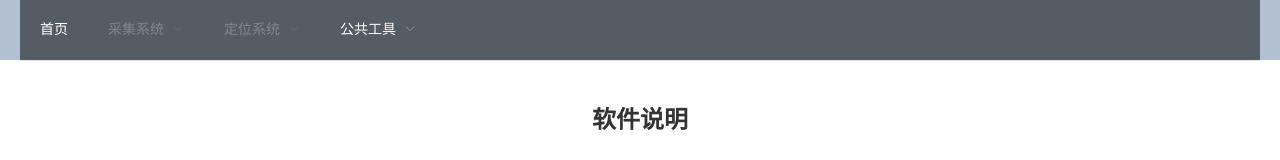
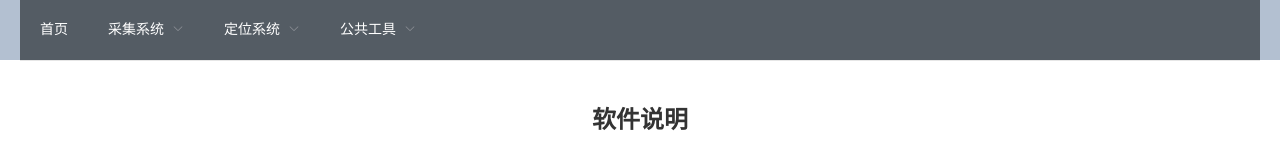
Before and after one commit to Dushifeng/locationsystem, a Vue app in the folder client/: page /#/ in a window 1280 px wide. Shown: the top 160 px of the page. Built offline with nearby package versions, Linux system fonts and the light colour scheme.

Commit message:
开放功能

```diff
--- a/client/src/components/Home.vue
+++ b/client/src/components/Home.vue
@@ -10,18 +10,18 @@
         active-text-color="#ffd04b"
         router>
         <el-menu-item index="/">首页</el-menu-item>
-        <el-submenu index="2" disabled>
+        <el-submenu index="2">
           <template slot="title">采集系统</template>
           <el-menu-item index="collectionSysV1" disabled>version1</el-menu-item>
           <el-menu-item index="collectionSysV2">version2</el-menu-item>
         </el-submenu>
-        <el-submenu index="3" disabled>
+        <el-submenu index="3">
           <template slot="title">定位系统</template>
           <el-menu-item index="locationConfigPage">定位配置</el-menu-item>
           <el-menu-item index="locationShowPage">定位展示</el-menu-item>
         </el-submenu>
         <el-submenu index="4">
-          <template slot="title" disabled="true">公共工具</template>
+          <template slot="title">公共工具</template>
           <el-menu-item index="statisticsInfo">统计信息</el-menu-item>
           <el-menu-item index="simulationShowPage" disabled>生成晶格文件</el-menu-item>
         </el-submenu>
```
